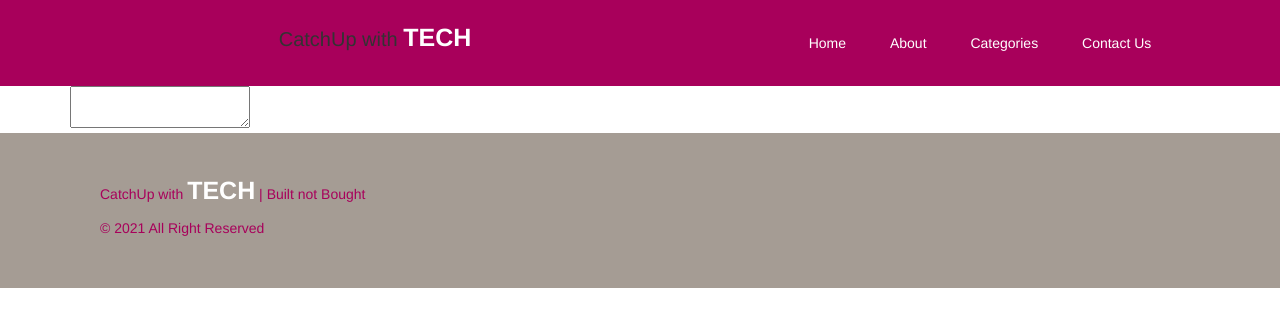
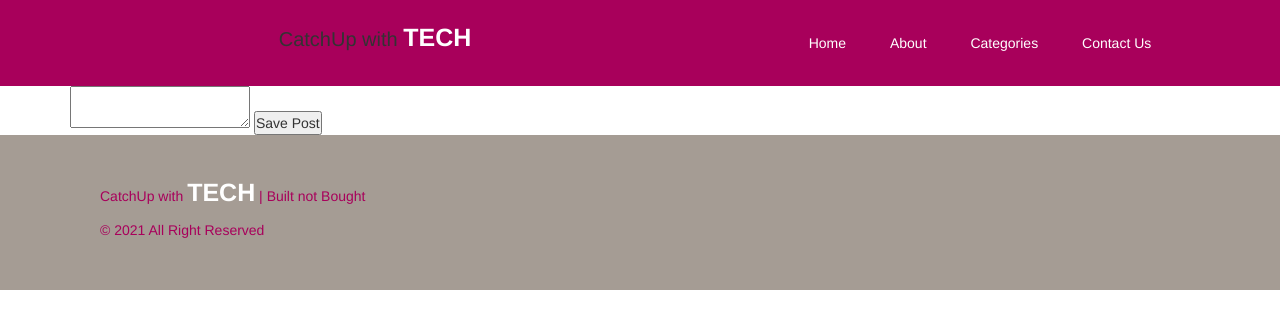
Before and after one commit to christiandebyo/Portfolio, a Flask app: page /summernote in a window 1280 px wide. Shown: the top 329 px of the page. Run offline with Flask 2, Linux system fonts and the light colour scheme; some libraries are stand-ins or nearby versions.

Commit message:
db created

```diff
--- a/app.py
+++ b/app.py
@@ -1,4 +1,4 @@
-from flask import Flask, render_template, url_for
+from flask import Flask, render_template, url_for, request
 from flask_sqlalchemy import SQLAlchemy
 from datetime import datetime
 
@@ -19,9 +19,7 @@ posts = [
 
 class Posts(db.Model):
     id = db.Column(db.Integer, primary_key=True)
-    title = db.Column(db.String(50), nullable=False)
-    image_file = db.Column(db.String(50), nullable=False)
-    content = db.Column(db.Text(500), nullable=False)
+    content = db.Column(db.Text(), nullable=False)
     date_created = db.Column(db.DateTime, nullable=False, default=datetime.utcnow)
 
     def __repr__(self):
@@ -33,12 +31,16 @@ class Posts(db.Model):
 def index():
     return render_template('index.html', posts=posts)
 
-@app.route('/article/<int:id>')
-def article(id):
-    return render_template('article.html', posts=posts)
+# @app.route('/article/<int:id>')
+# def article(id):
+#     return render_template('article.html', posts=posts)
 
-@app.route('/summernote')
+@app.route('/summernote', methods = ['GET', 'POST'])
 def summernote():
+    if request.method == 'POST':
+        posts = Posts(content = request.form['editordata'])
+        db.session.add(posts)
+        db.session.commit()
     return render_template('summernote.html')
 
 if __name__ == '__main__':
--- a/templates/summernote.html
+++ b/templates/summernote.html
@@ -3,6 +3,7 @@
 <div class="container">
     <form method="post">
         <textarea id="summernote" name="editordata"></textarea>
+        <input type="submit" value="Save Post">
     </form>
 </div>
 {% endblock content %}
```
Also changed, not shown: site.db (added).
